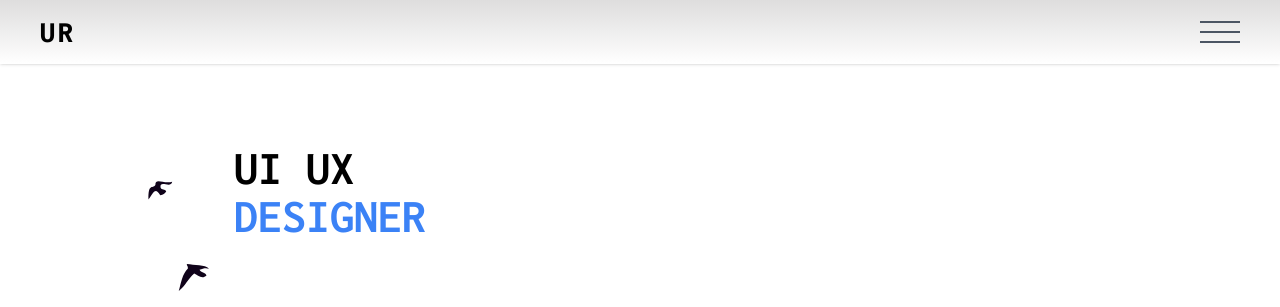
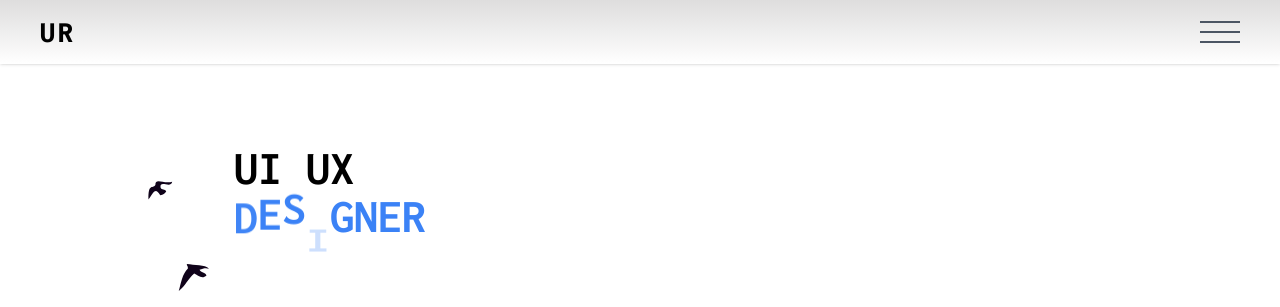
Before and after one commit to Psr-mathur/upasana-portfolio, a Next.js app: page / in a window 1280 px wide. Shown: the top 307 px of the page. Built offline with nearby package versions, Linux system fonts and the light colour scheme.

Commit message:
Update animation properties in word-in-char.jsx

```diff
--- a/src/framerAnimation/word-in-char.jsx
+++ b/src/framerAnimation/word-in-char.jsx
@@ -5,17 +5,21 @@ export function WordInChar({ word = 'DESIGNER' }) {
 	const charAni = {
 		hidden: (i) => ({
 			opacity: 0,
-			y: 25,
+			y: 50,
+			rotateX: 90,
 		}),
 		visible: (i) => ({
 			opacity: 1,
 			y: 0,
+			rotateX: 0,
 			transition: {
 				delay: i * 0.2,
 				duration: 0.5,
 				ease: 'easeInOut',
 				type: 'spring',
 				stiffness: 100,
+				repeat: Infinity,
+				repeatDelay: 5,
 			},
 		}),
 	};
```
